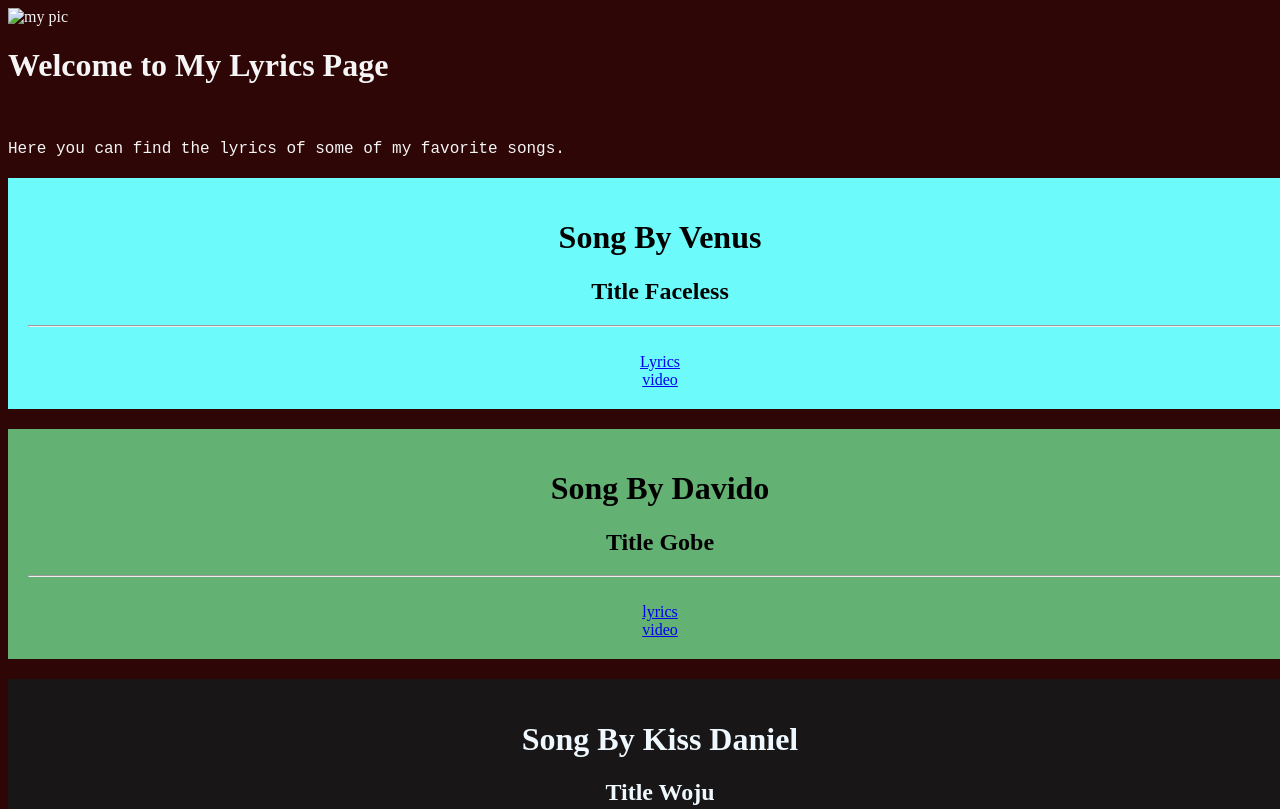
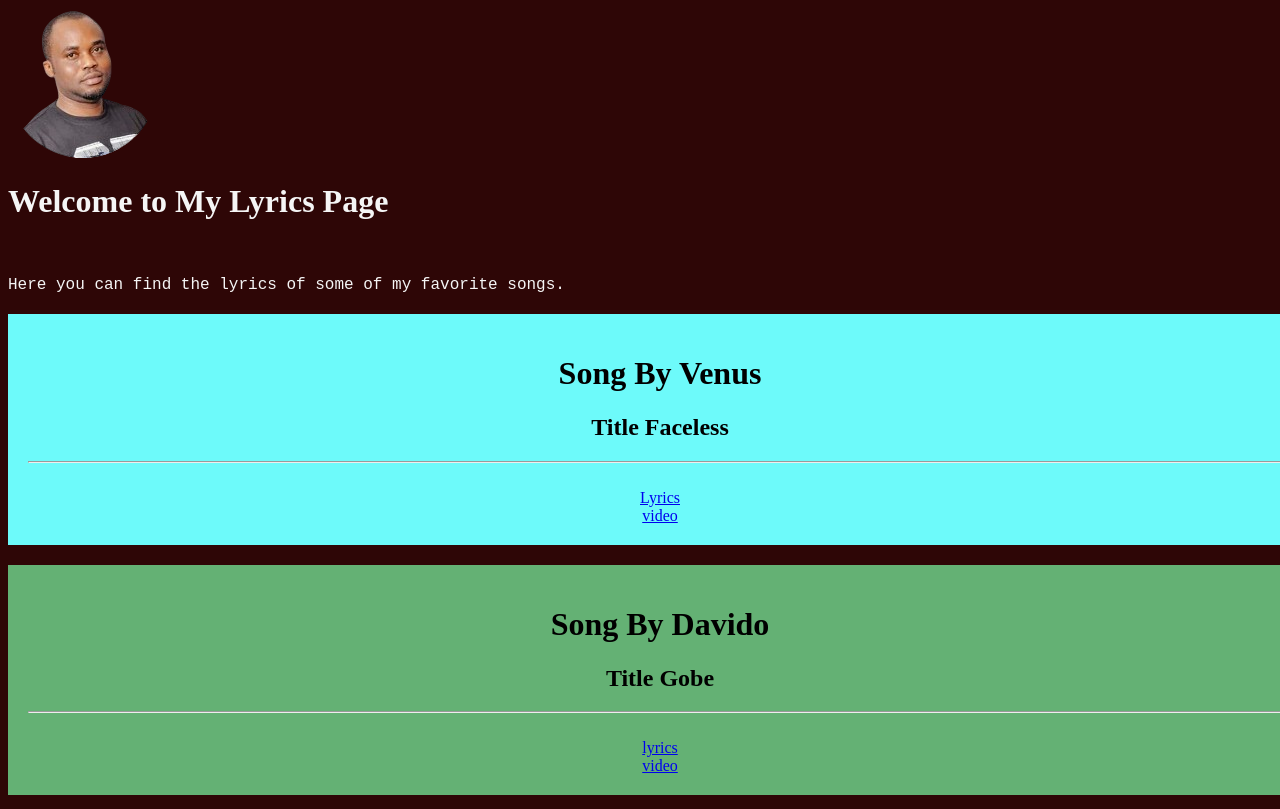
Before and after one commit to LiviDeSage/MyLyrics, a plain HTML site: page index.html in a window 1280 px wide. Shown: the top 809 px of the page. Drawn offline with Linux system fonts and the light colour scheme.

Commit message:
Update index.html

```diff
--- a/index.html
+++ b/index.html
@@ -5,12 +5,12 @@
     <meta name="viewport" content="width=device-width, initial-scale=1.0">
     <title>My Lyrics Page</title>
     <link rel="stylesheet" href="css/lyrics.css">
-    <link rel="shortcut icon" href="images\oga_Livi.png" type="image/x-icon">
+    <link rel="shortcut icon" href="oga_Livi.png" type="image/x-icon">
 </head>
 <body>
 
     <div class="header">
-        <img src="images/oga_Livi.png" alt="my pic" class="logo">
+        <img src="oga_Livi.png" alt="my pic" class="logo">
 
         <h1>Welcome to My Lyrics Page</h1>
         <br>
```
